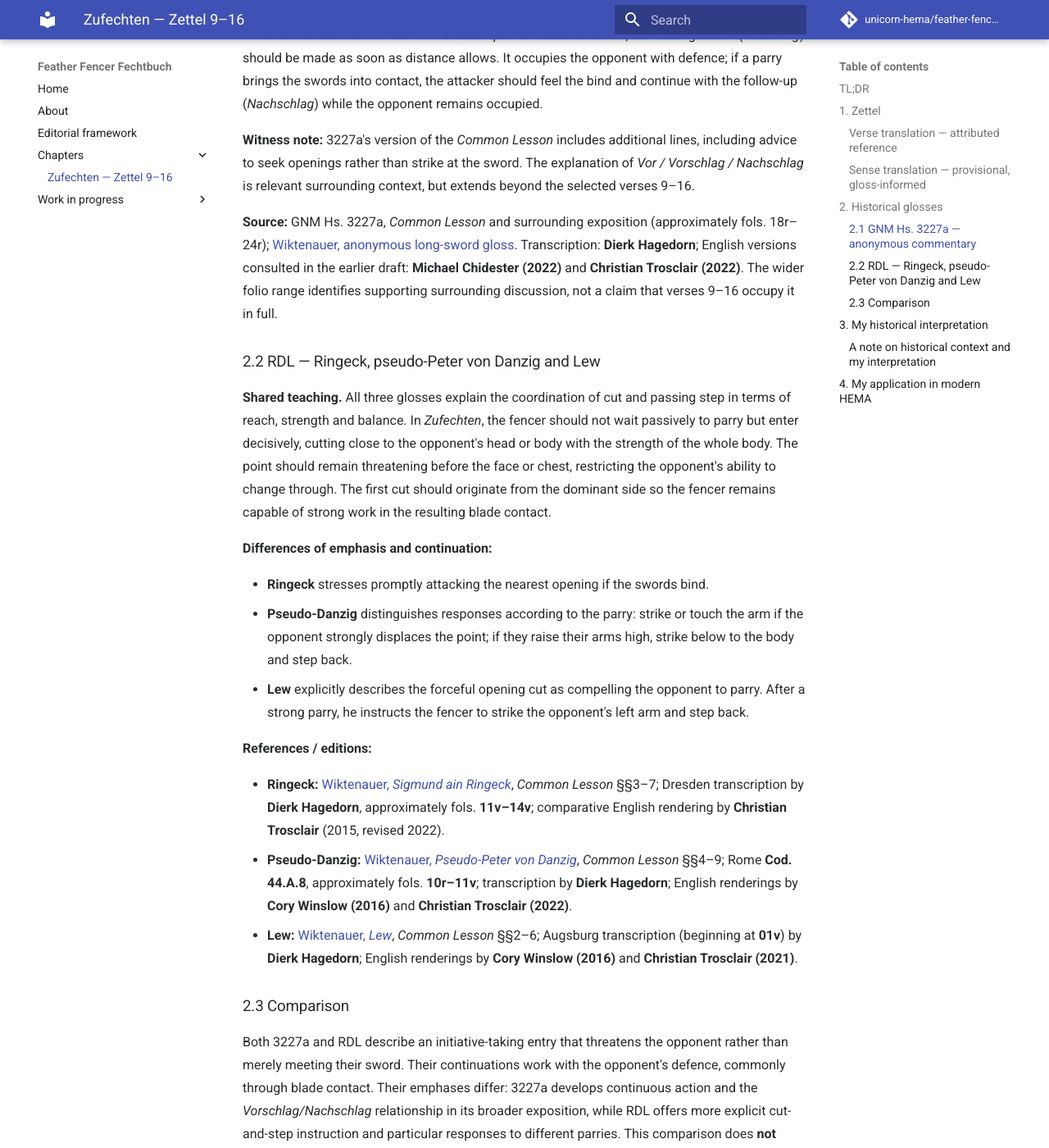
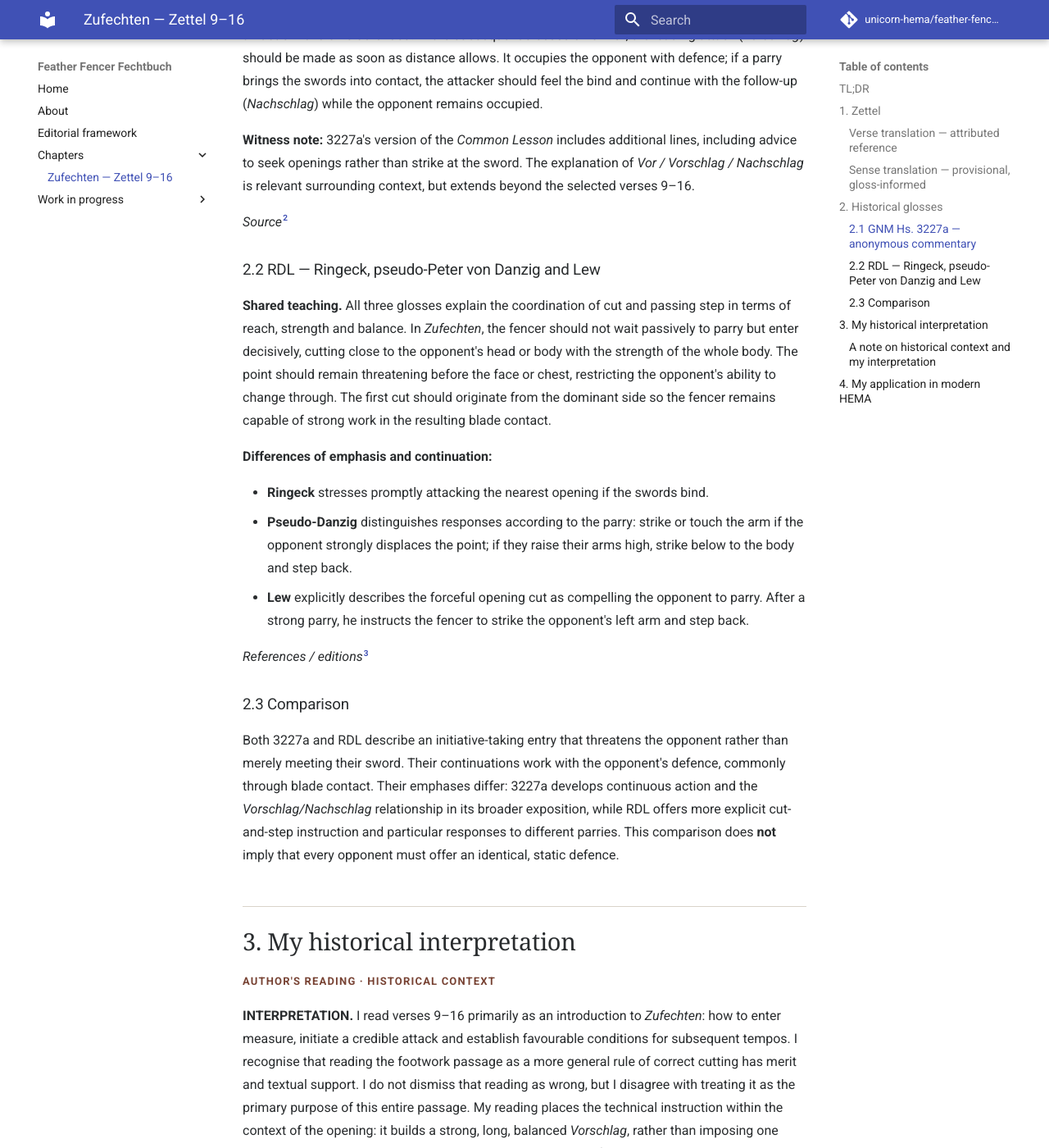
Before and after one commit to unicorn-hema/feather-fencer-fechtbuch, an MkDocs documentation site: the page built from docs/chapters/zufechten.md, in a window 1280 px wide and 1400 px high, scrolled down 2967 px. Shown: the whole window at 82% size. Built offline with MkDocs 1.6.1 and Material for MkDocs 9.7.7, drawn with Linux system fonts in a browser that asks for light colours; comment, search, counter and statistics services are not loaded; some of the changed text lies outside the part shown.

```diff
--- a/docs/chapters/zufechten.md
+++ b/docs/chapters/zufechten.md
@@ -88,7 +88,7 @@ The surrounding exposition repeatedly stresses the importance of the point (*Ort
 
 **Witness note:** 3227a's version of the *Common Lesson* includes additional lines, including advice to seek openings rather than strike at the sword. The explanation of *Vor / Vorschlag / Nachschlag* is relevant surrounding context, but extends beyond the selected verses 9–16.
 
-**Source:** GNM Hs. 3227a, *Common Lesson* and surrounding exposition (approximately fols. 18r–24r); [Wiktenauer, anonymous long-sword gloss](https://wiktenauer.com/wiki/Pseudo-Hans_D%C3%B6bringer). Transcription: **Dierk Hagedorn**; English versions consulted in the earlier draft: **Michael Chidester (2022)** and **Christian Trosclair (2022)**. The wider folio range identifies supporting surrounding discussion, not a claim that verses 9–16 occupy it in full.
+*Source*[^gloss-3227a]
 
 ### 2.2 RDL — Ringeck, pseudo-Peter von Danzig and Lew
 
@@ -100,11 +100,7 @@ The surrounding exposition repeatedly stresses the importance of the point (*Ort
 - **Pseudo-Danzig** distinguishes responses according to the parry: strike or touch the arm if the opponent strongly displaces the point; if they raise their arms high, strike below to the body and step back.
 - **Lew** explicitly describes the forceful opening cut as compelling the opponent to parry. After a strong parry, he instructs the fencer to strike the opponent's left arm and step back.
 
-**References / editions:**
-
-- **Ringeck:** [Wiktenauer, *Sigmund ain Ringeck*](https://wiktenauer.com/wiki/Sigmund_ain_Ringeck), *Common Lesson* §§3–7; Dresden transcription by **Dierk Hagedorn**, approximately fols. **11v–14v**; comparative English rendering by **Christian Trosclair** (2015, revised 2022).
-- **Pseudo-Danzig:** [Wiktenauer, *Pseudo-Peter von Danzig*](https://wiktenauer.com/wiki/Pseudo-Peter_von_Danzig), *Common Lesson* §§4–9; Rome **Cod. 44.A.8**, approximately fols. **10r–11v**; transcription by **Dierk Hagedorn**; English renderings by **Cory Winslow (2016)** and **Christian Trosclair (2022)**.
-- **Lew:** [Wiktenauer, *Lew*](https://wiktenauer.com/wiki/Lew), *Common Lesson* §§2–6; Augsburg transcription (beginning at **01v**) by **Dierk Hagedorn**; English renderings by **Cory Winslow (2016)** and **Christian Trosclair (2021)**.
+*References / editions*[^gloss-rdl]
 
 ### 2.3 Comparison
 
```
Also changed, not shown: other parts of docs/chapters/zufechten.md (+8 -0 lines).
